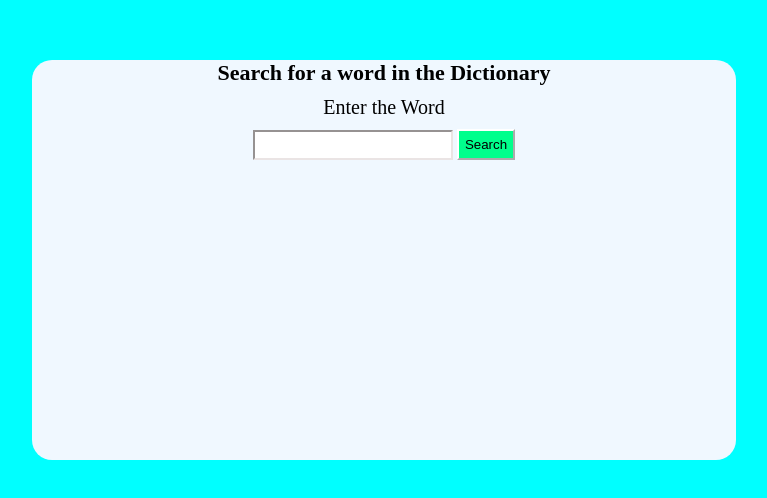
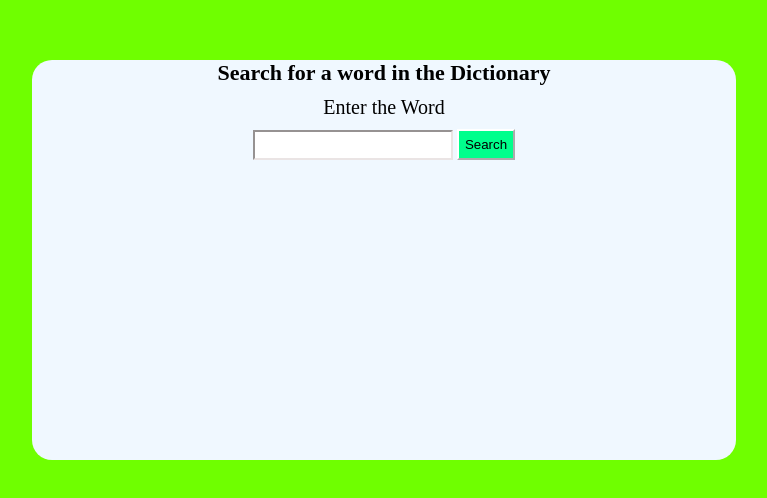
Before and after one commit to shivamdubey6202/Dictionary-app, a plain HTML site: page index.html in a window 1280 px wide. Shown: the part 140-638 px from the top of the page, without its empty margins (256-1023 px from the left). Drawn offline with Linux system fonts and the light colour scheme.

Commit message:
change color

```diff
--- a/style.css
+++ b/style.css
@@ -9,7 +9,7 @@
     display: flex;
     justify-content: center;
     align-items: center;
-    background-color: aqua;
+    background-color: rgb(111, 255, 0);
 }
 .box{
     background-color: aliceblue;
```
